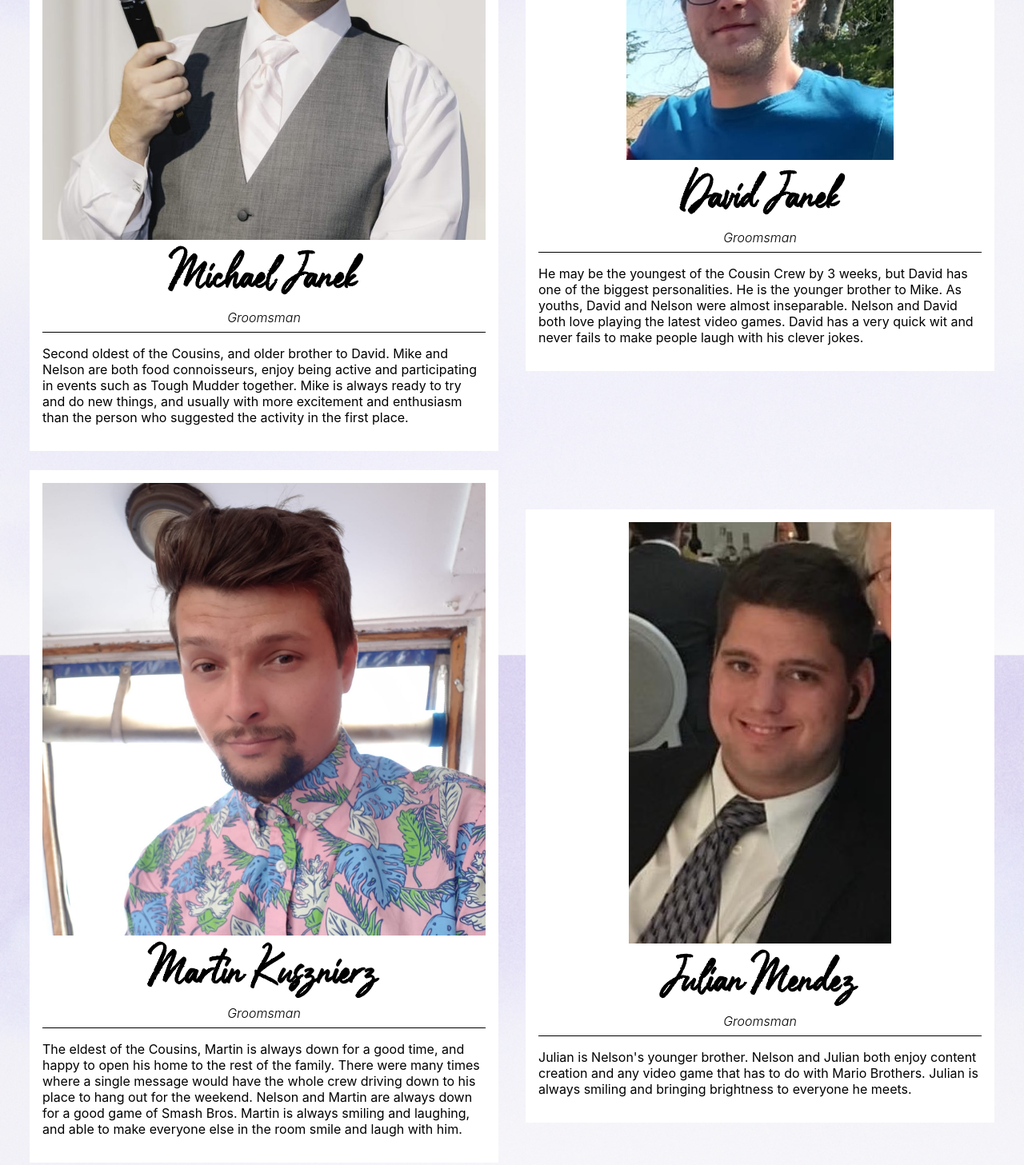
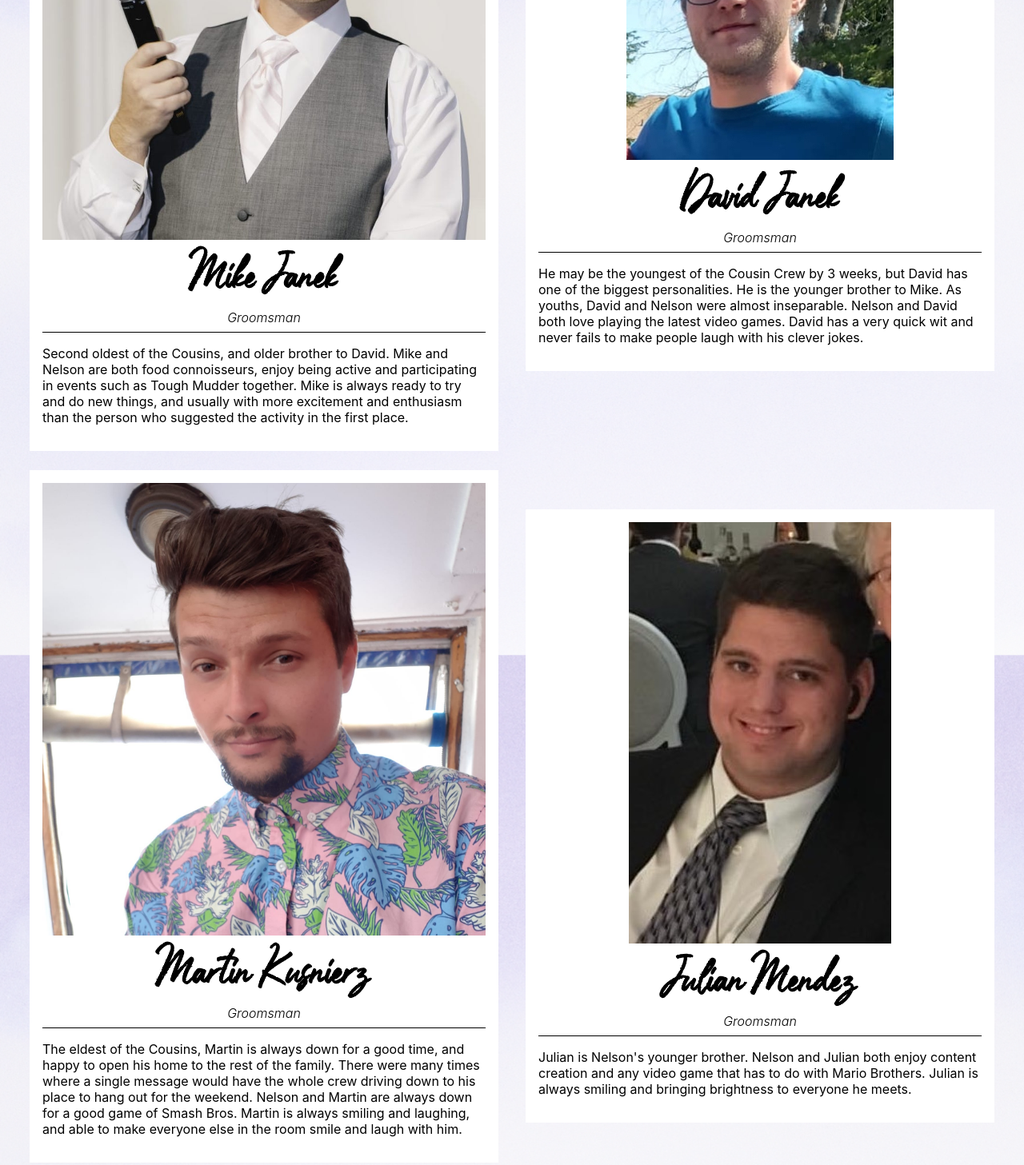
Before and after one commit to Nelson-Mendez/wedding-website-react, a React (Create React App) app in the folder client/: page /weddingParty in a window 1280 px wide. Shown: the part 5499-6956 px from the top of the page at 80% size. Built offline with nearby package versions, Linux system fonts and the light colour scheme.

Commit message:
updated names

```diff
--- a/client/src/routes/weddingParty/data.js
+++ b/client/src/routes/weddingParty/data.js
@@ -97,7 +97,7 @@ export const data = [
   },
   {
     id: 9,
-    name: "Michael Janek",
+    name: "Mike Janek",
     title: "Groomsman",
     image: mike,
     description: "Second oldest of the Cousins, and older brother to David. Mike and Nelson are both food connoisseurs, enjoy being active and participating in events such as Tough Mudder together. Mike is always ready to try and do new things, and usually with more excitement and enthusiasm than the person who suggested the activity in the first place.",
@@ -111,7 +111,7 @@ export const data = [
   },
   {
     id: 12,
-    name: "Martin Kusznierz",
+    name: "Martin Kusnierz",
     title: "Groomsman",
     image: martin,
     description: "The eldest of the Cousins, Martin is always down for a good time, and happy to open his home to the rest of the family. There were many times where a single message would have the whole crew driving down to his place to hang out for the weekend. Nelson and Martin are always down for a good game of Smash Bros. Martin is always smiling and laughing, and able to make everyone else in the room smile and laugh with him.",
```
